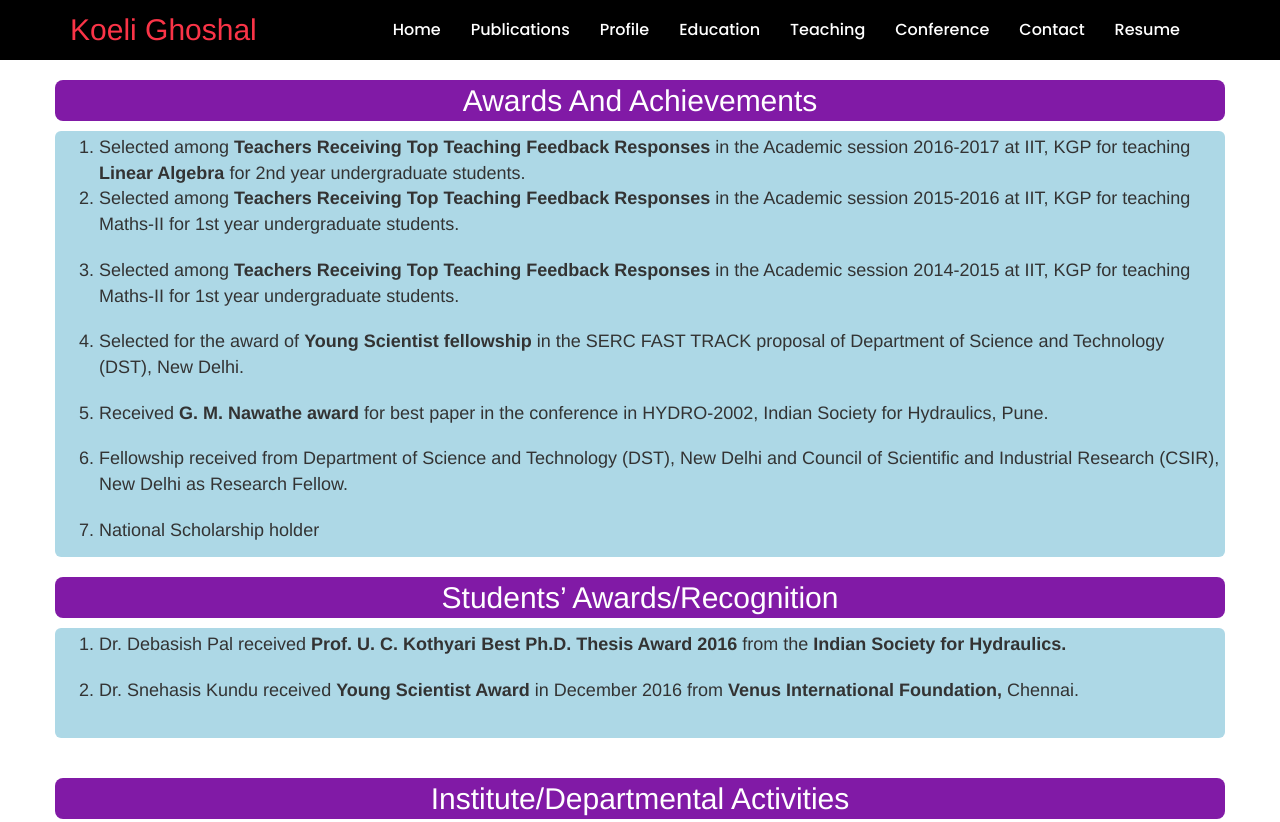
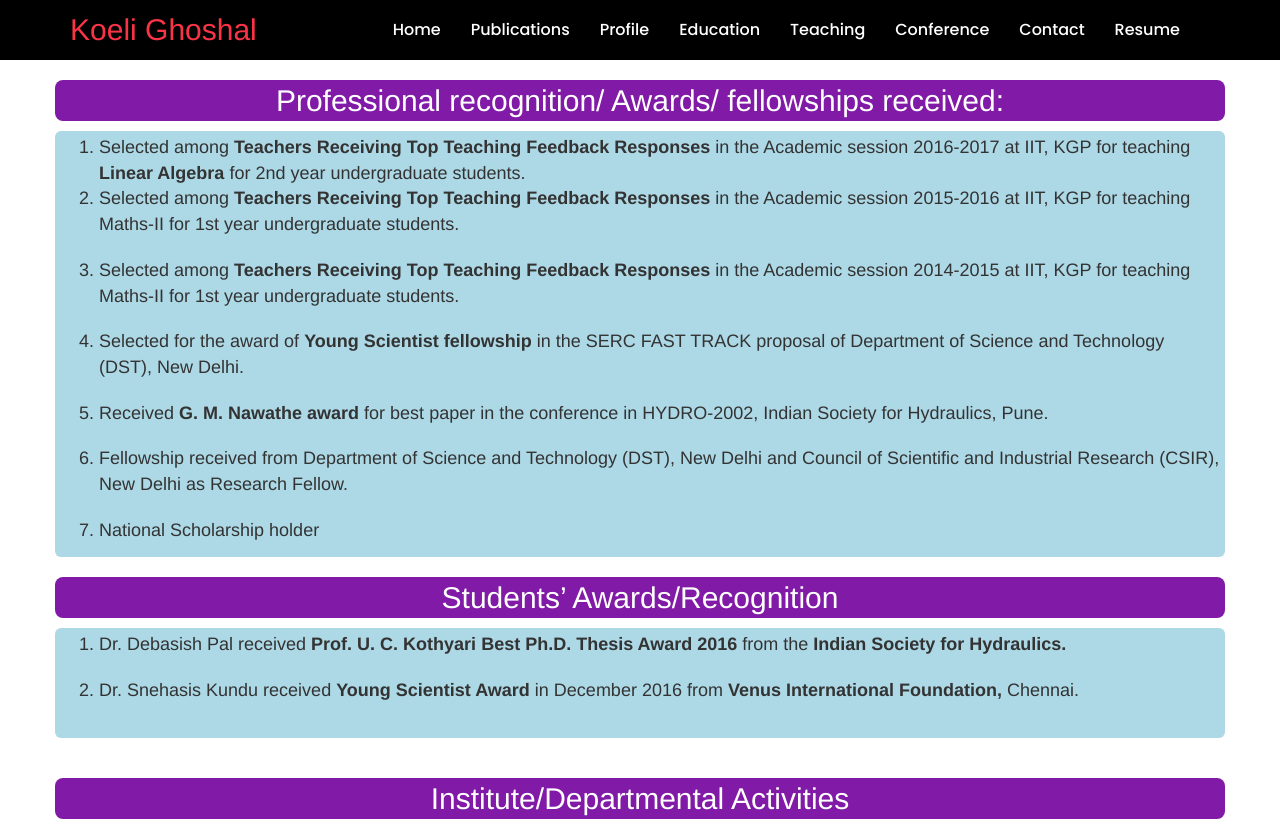
Before and after one commit to koeli/koeli.github.io, a plain HTML site: page profile.html in a window 1280 px wide. Shown: the top 822 px of the page. Drawn offline with nearby package versions, Linux system fonts and the light colour scheme; some packages are replaced by stand-ins of ours.

Commit message:
profile updated

```diff
--- a/profile.html
+++ b/profile.html
@@ -64,7 +64,7 @@
 			<div class="row" id="starts">
 				<div class="col-md-12 col-sm-12 col-xs-12 work-list">
 
-						<h2 style="text-align:center;background-color:#811AA6;color:white;padding:4px;border-radius:8px;">Awards And Achievements</h2>
+						<h2 style="text-align:center;background-color:#811AA6;color:white;padding:4px;border-radius:8px;">Professional recognition/ Awards/ fellowships received:</h2>
 					<div style="background-color:lightblue;padding:4px;border-radius:6px;">
 						<ol >
 						<li>Selected among <b>Teachers Receiving Top Teaching Feedback Responses</b> in the Academic session 2016-2017 at IIT, KGP for teaching <b>Linear Algebra</b> for 2nd year undergraduate students.</li>
@@ -144,6 +144,7 @@ session 2015-2016 at IIT, KGP for teaching Maths-II for 1st year undergraduate s
 								<li>Journal of Applied Fluid Mechanics (Publisher: RICST) </li><br>
 								<li>International Journal of Sediment Research (Publisher: Elsevier)</li><br>
 								<li>Journal of Hydrologic Engineering (Publisher: ASCE)</li>
+								<li>Indian Society for Hydraulics (Publisher: Taylor and Francis)</li>
 							</ol>
 
 						</div></div>
```
